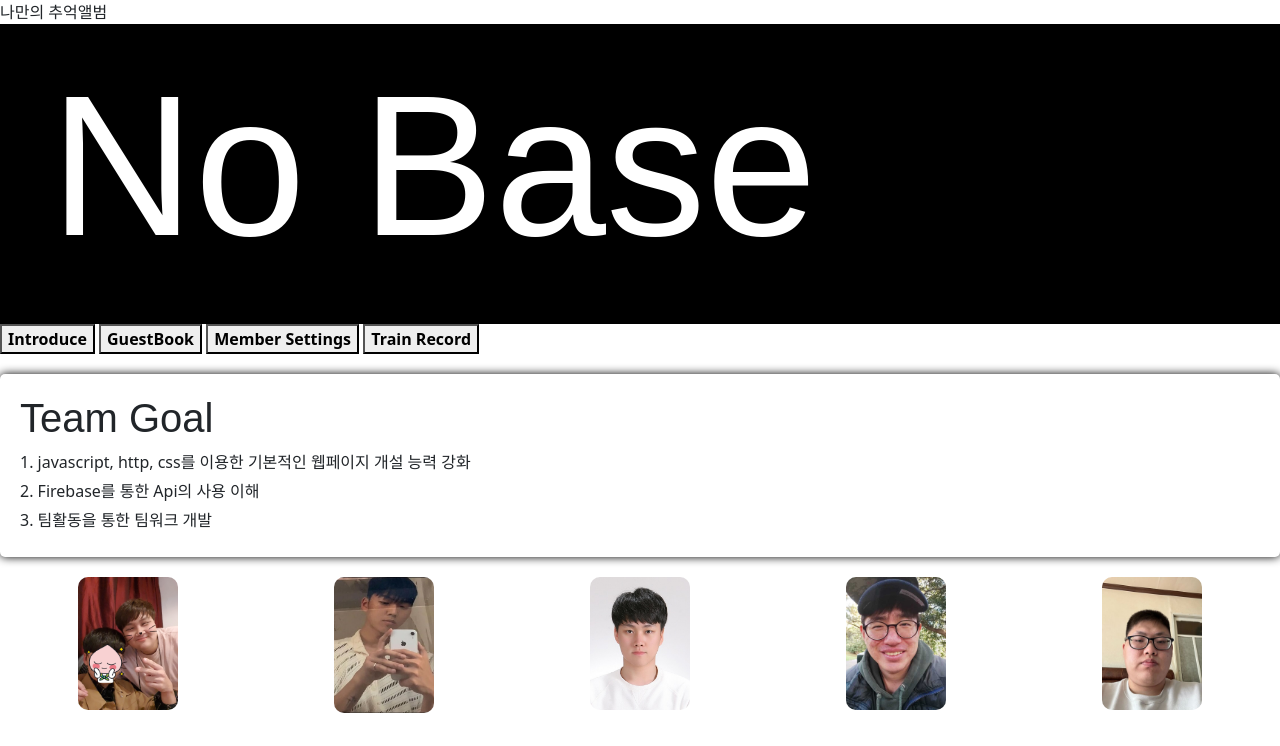
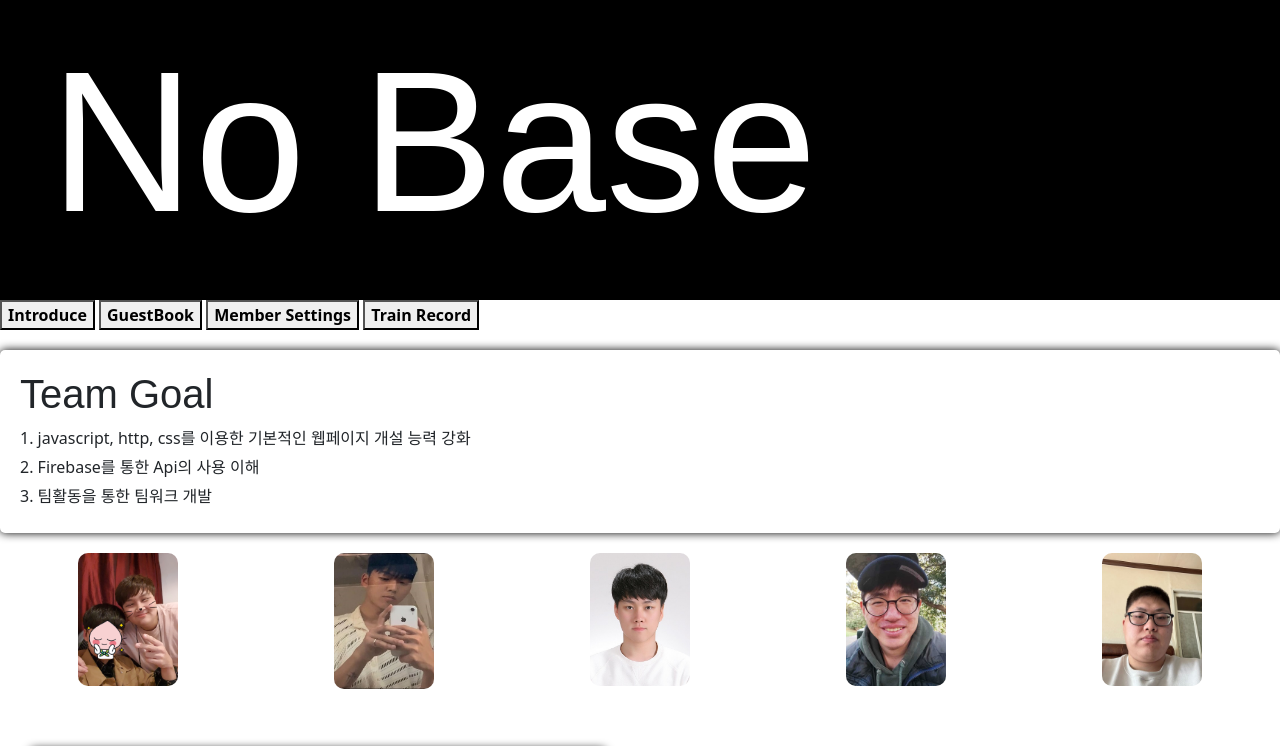
Before and after one commit to kyung412820/NoBase-Introduce, a website: page index.html in a window 1280 px wide. Shown: the top 746 px of the page. Drawn offline with nearby package versions, Linux system fonts and the light colour scheme; no server answers; a web font is replaced by a local one.

Commit message:
Initial commit

```diff
--- a/index.html
+++ b/index.html
@@ -4,7 +4,6 @@
 <head>
     <meta charset="utf-8">
     <meta name="viewport" content="width=device-width, initial-scale=1, shrink-to-fit=no">
-    <pw>나만의 추억앨범</pw>
     <script src="https://ajax.googleapis.com/ajax/libs/jquery/3.6.4/jquery.min.js"></script>
     <link href="https://cdn.jsdelivr.net/npm/bootstrap@5.0.2/dist/css/bootstrap.min.css" rel="stylesheet"
         integrity="sha384-EVSTQN3/azprG1Anm3QDgpJLIm9Nao0Yz1ztcQTwFspd3yD65VohhpuuCOmLASjC" crossorigin="anonymous">
```
Also changed, not shown: sub_fuc/introduce.html (+0 -1 lines).
